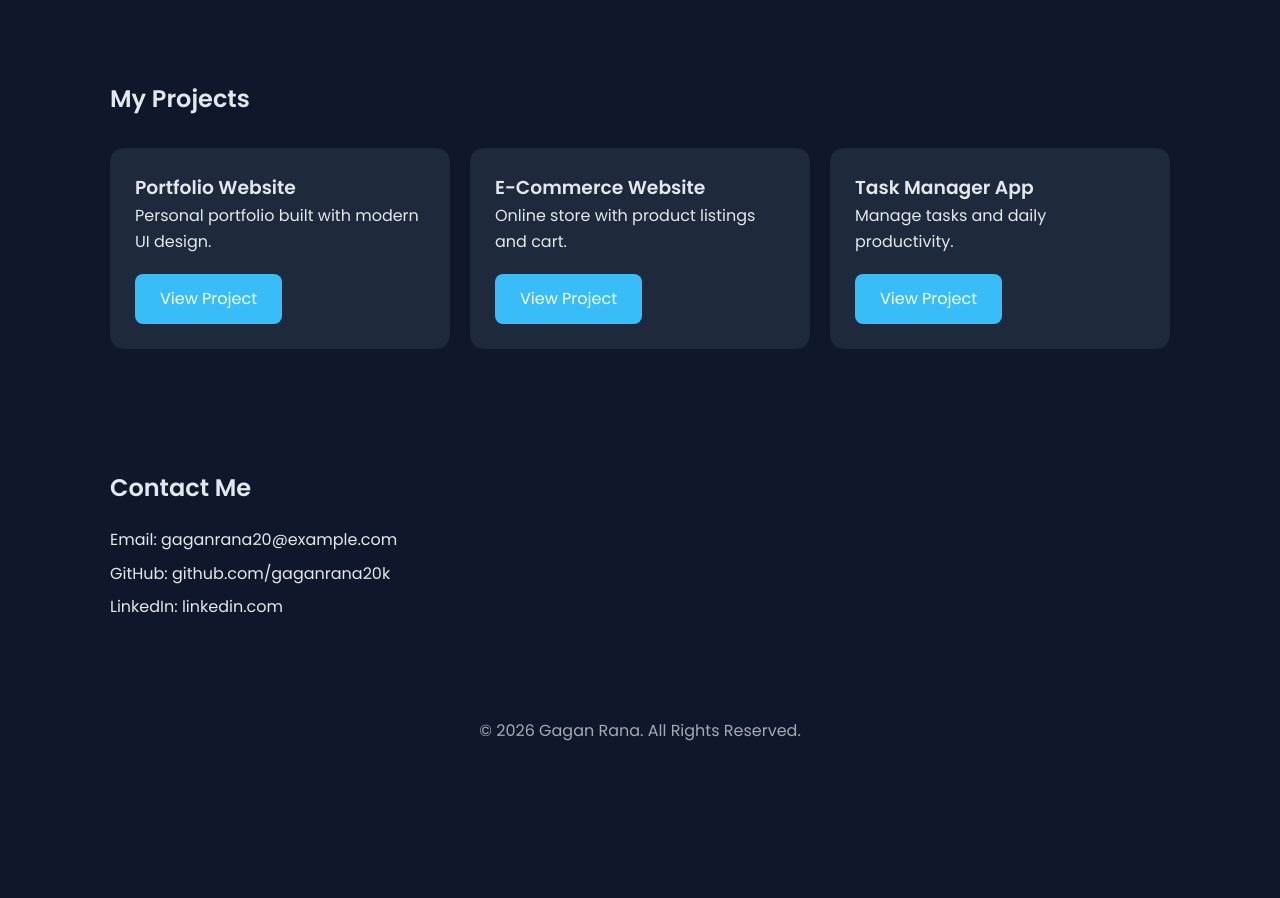
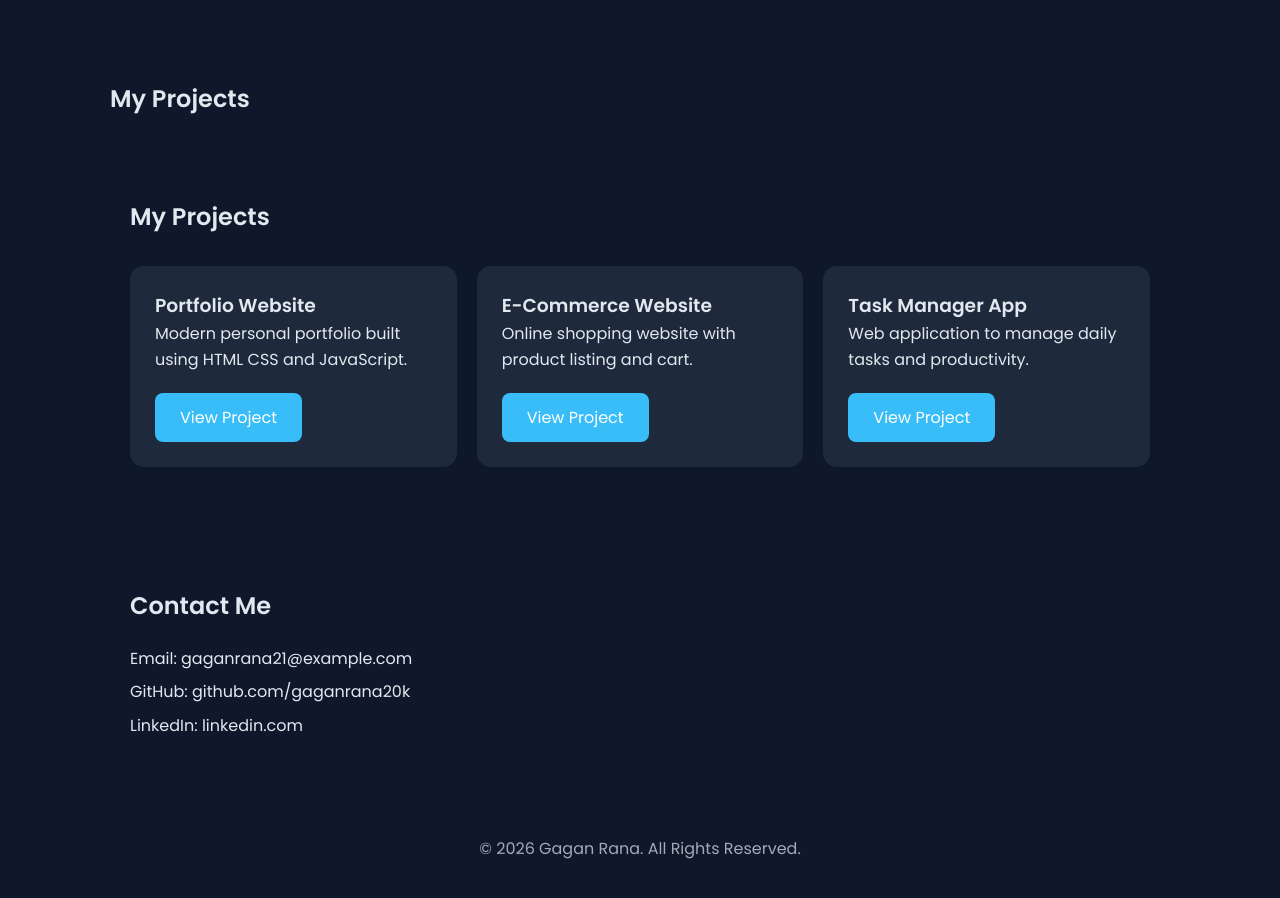
Before and after one commit to gaganrana20k-jpg/gaganrana.github.io, a plain HTML site: page index.html in a window 1280 px wide. Shown: the part 1160-2058 px from the top of the page. Before the commit the page ends 1934 px from the top, so only its background shows below. Drawn offline with Linux system fonts and the light colour scheme.

Commit message:
Revise project details and update contact email
Updated project descriptions and contact email in index.html.

```diff
--- a/index.html
+++ b/index.html
@@ -231,24 +231,28 @@ I am a passionate web developer and BCA student who loves building modern websit
 
 <h2>My Projects</h2>
 
+<section>
+
+<h2>My Projects</h2>
+
 <div class="cards">
 
 <div class="card">
 <h3>Portfolio Website</h3>
-<p>Personal portfolio built with modern UI design.</p>
-<a class="btn" onclick="openPopup('portfolio')">View Project</a>
+<p>Modern personal portfolio built using HTML CSS and JavaScript.</p>
+<a class="btn" href="javascript:void(0)" onclick="openPopup('portfolio')">View Project</a>
 </div>
 
 <div class="card">
 <h3>E-Commerce Website</h3>
-<p>Online store with product listings and cart.</p>
-<a class="btn" onclick="openPopup('ecommerce')">View Project</a>
+<p>Online shopping website with product listing and cart.</p>
+<a class="btn" href="javascript:void(0)" onclick="openPopup('ecommerce')">View Project</a>
 </div>
 
 <div class="card">
 <h3>Task Manager App</h3>
-<p>Manage tasks and daily productivity.</p>
-<a class="btn" onclick="openPopup('task')">View Project</a>
+<p>Web application to manage daily tasks and productivity.</p>
+<a class="btn" href="javascript:void(0)" onclick="openPopup('task')">View Project</a>
 </div>
 
 </div>
@@ -259,7 +263,7 @@ I am a passionate web developer and BCA student who loves building modern websit
 
 <h2>Contact Me</h2>
 
-<p>Email: gaganrana20@example.com</p>
+<p>Email: gaganrana21@example.com</p>
 <p>GitHub: github.com/gaganrana20k</p>
 <p>LinkedIn: linkedin.com</p>
 
```
